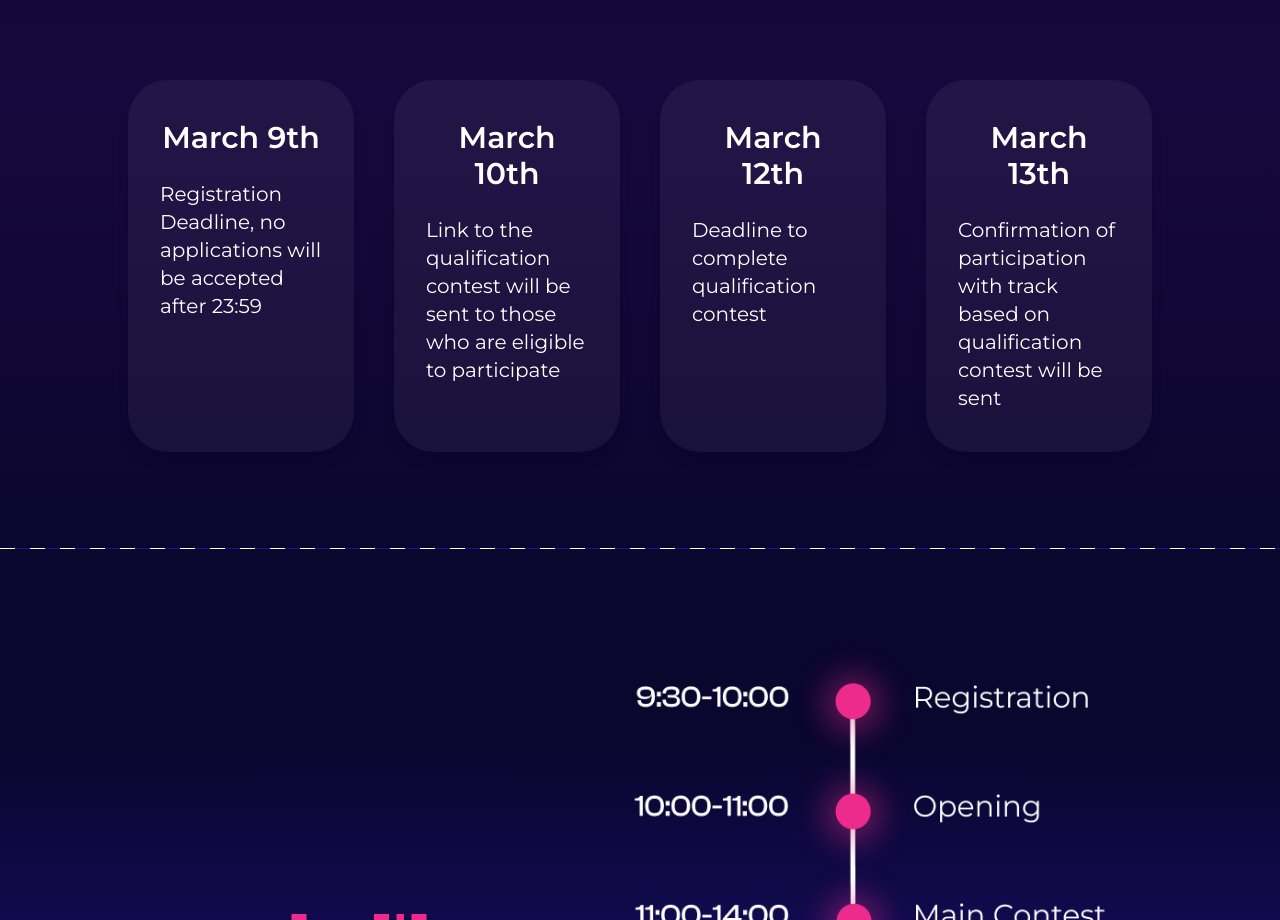
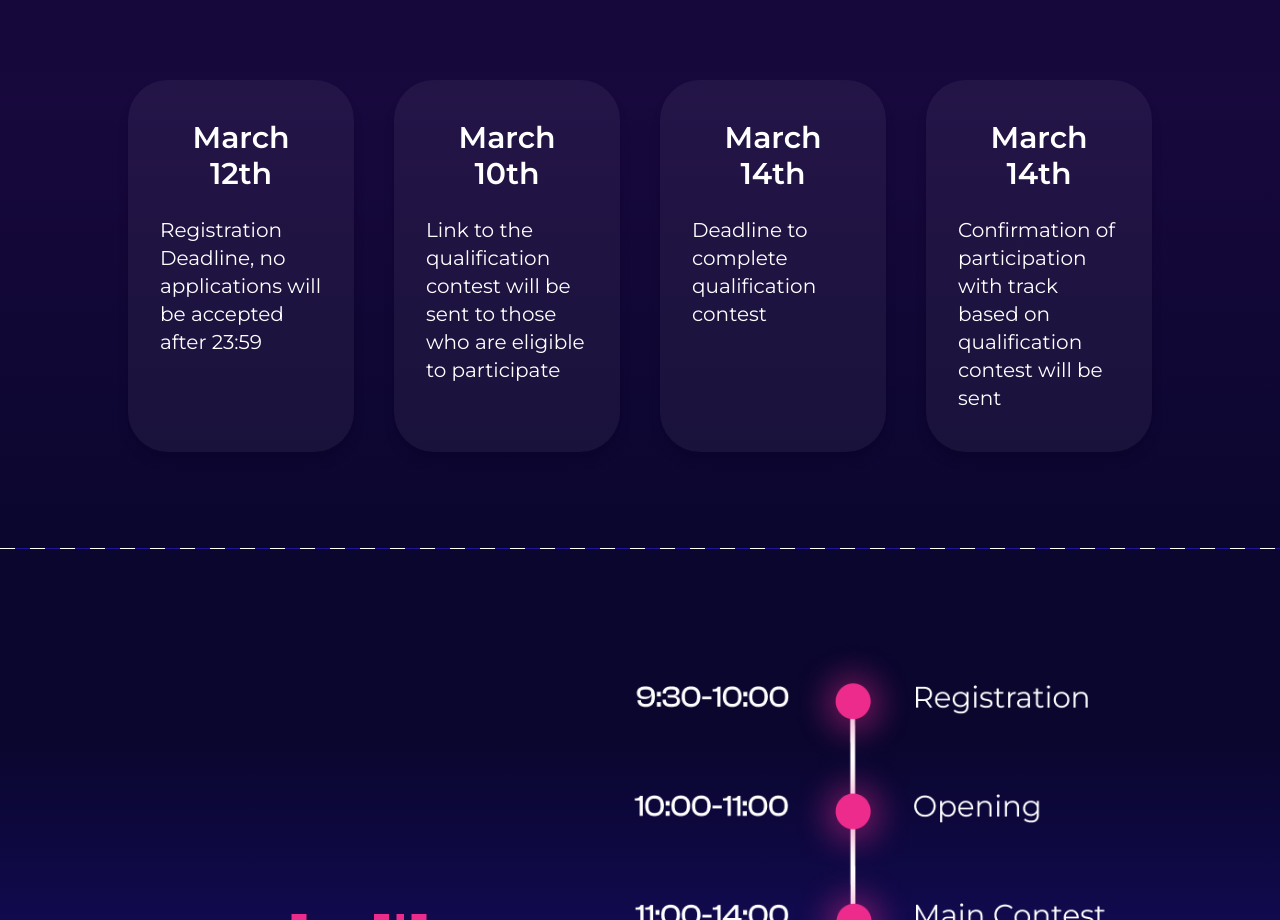
Before and after one commit to sanxzhar/codew2025, a React (Vite) app: page / in a window 1280 px wide. Shown: the part 2040-2960 px from the top of the page. Built offline with nearby package versions, Linux system fonts and the light colour scheme.

Commit message:
upd: deadline dates

```diff
--- a/src/sections/Timeline/Timeline.tsx
+++ b/src/sections/Timeline/Timeline.tsx
@@ -3,7 +3,7 @@
 const Timeline = () => {
   const events = [
     {
-      date: "March 9th",
+      date: "March 12th",
       description:
         "Registration Deadline, no applications will be accepted after 23:59",
     },
@@ -13,11 +13,11 @@ const Timeline = () => {
         "Link to the qualification contest will be sent to those who are eligible to participate",
     },
     {
-      date: "March 12th",
+      date: "March 14th",
       description: "Deadline to complete qualification contest",
     },
     {
-      date: "March 13th",
+      date: "March 14th",
       description:
         "Confirmation of participation with track based on qualification contest will be sent",
     },
```
